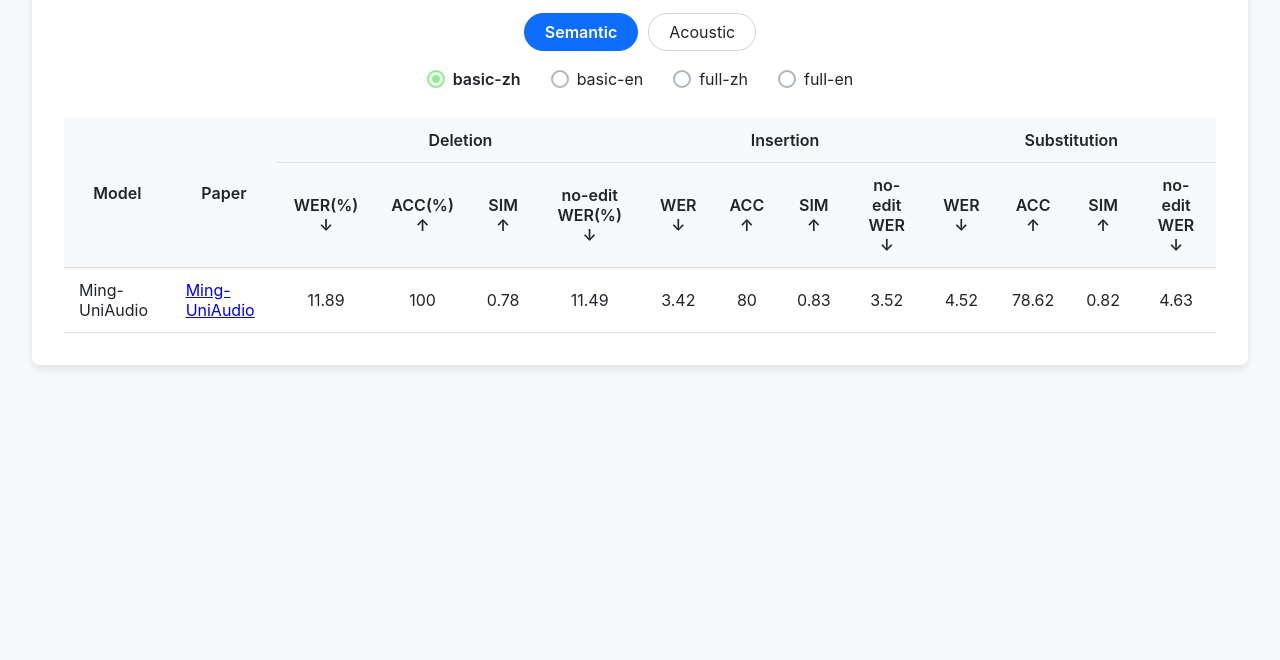
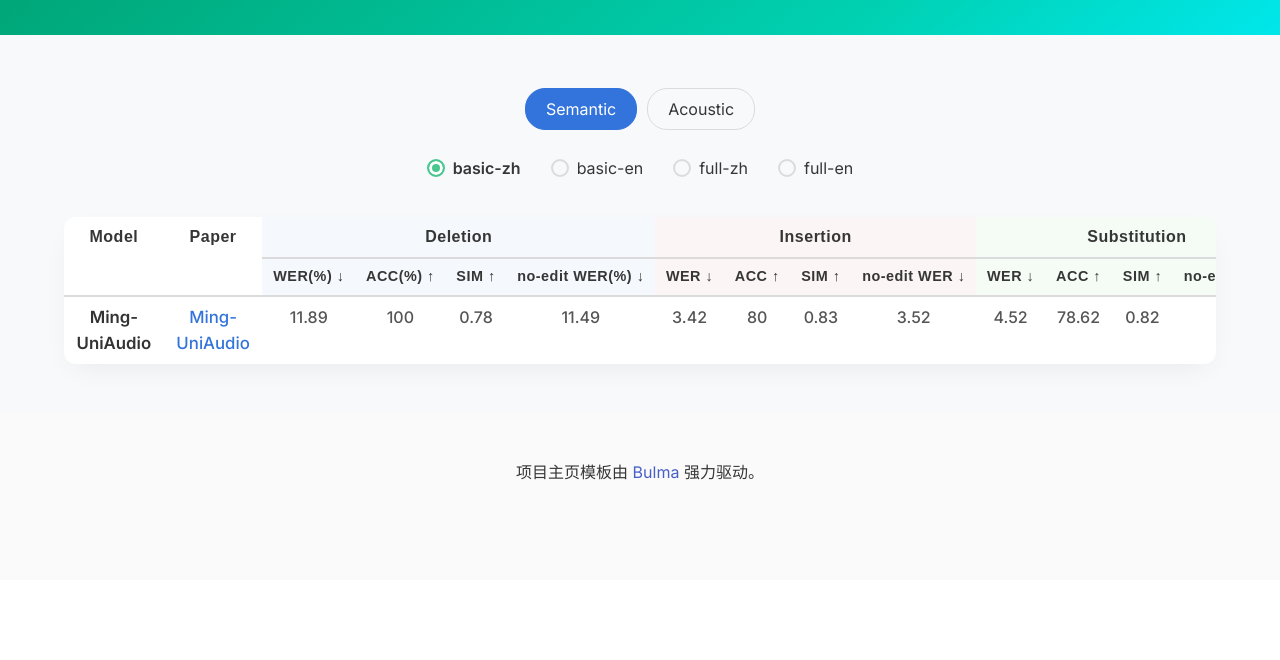
Before and after one commit to Lsx1999/Ming-Freeform-Audio-Edit-leaderboard, a plain HTML site: page index.html in a window 1280 px wide. Shown: the part 140-800 px from the top of the page. Drawn offline with nearby package versions, Linux system fonts and the light colour scheme; a web font is replaced by a local one.

Commit message:
添加了一些CSS样式

```diff
--- a/index.html
+++ b/index.html
@@ -4,55 +4,125 @@
 <head>
     <meta charset="UTF-8">
     <meta name="viewport" content="width=device-width, initial-scale=1.0">
-    <title>Ming-Freeform-Audio-Edit</title>
+    <title>Ming-Freeform-Audio-Edit Leaderboard</title>
+
+    <link href="https://fonts.googleapis.com/css?family=Google+Sans|Noto+Sans|Inter:400,500,600,700" rel="stylesheet">
+    <link rel="stylesheet" href="https://cdn.jsdelivr.net/npm/bulma@0.9.4/css/bulma.min.css">
+    <link rel="stylesheet" href="https://cdnjs.cloudflare.com/ajax/libs/font-awesome/6.2.0/css/all.min.css">
+
     <style>
+        /* 1. 全局与字体优化 */
         body {
-            font-family: -apple-system, BlinkMacSystemFont, "Segoe UI", Roboto, "Helvetica Neue", Arial, sans-serif;
-            margin: 0;
-            padding: 2rem;
-            background-color: #f8f9fa;
-            color: #212529;
+            font-family: 'Inter', 'Noto Sans', sans-serif;
+            background-color: #f7f9fb;
+            color: #363636;
         }
 
-        .container {
-            max-width: 1200px;
-            margin: auto;
-            background: #fff;
-            padding: 2rem;
-            border-radius: 8px;
-            box-shadow: 0 4px 8px rgba(0, 0, 0, 0.1);
+        .hero .title,
+        thead th {
+            font-family: 'Google Sans', sans-serif;
+            font-weight: 700;
         }
 
-        h1 {
-            text-align: center;
-            margin-bottom: 1.5rem;
+        /* 2. 表格容器与阴影 */
+        .table-container {
+            border-radius: 12px;
+            overflow: hidden;
+            box-shadow: 0 10px 30px -10px rgba(0, 0, 0, 0.08);
+            background-color: #ffffff;
         }
 
-        table {
-            width: 100%;
-            border-collapse: collapse;
-            text-align: left;
-            margin-top: 1.5rem;
+        /* 3. 表格整体样式 */
+        .table {
+            background-color: transparent;
         }
 
-        th,
-        td {
-            padding: 12px 15px;
-            border-bottom: 1px solid #dee2e6;
-            text-align: center;
-            vertical-align: middle;
+        /* 4. 表头 (thead) 的精致化改造 */
+        thead {
+            background-color: #FDFDFD;
+            border-bottom: 2px solid #F0F0F0;
         }
 
-        /* 左对齐基础列以提高可读性 */
-        td.base-column {
-            text-align: left;
+        thead th {
+            color: #555;
+            font-weight: 600;
+            letter-spacing: 0.5px;
+            text-transform: none;
+            border: none;
+            cursor: pointer;
         }
 
+        thead th[data-metric-id] {
+            font-size: 0.9em;
+            white-space: nowrap;
+        }
+
+        .th-group-1 {
+            background-color: rgba(238, 243, 251, 0.6);
+        }
+
+        .th-group-2 {
+            background-color: rgba(251, 238, 238, 0.6);
+        }
+
+        .th-group-3 {
+            background-color: rgba(238, 251, 239, 0.6);
+        }
+
+        /* 5. 表格主体 (tbody) 的行与单元格样式 */
+        tbody tr {
+            transition: background-color 0.2s ease;
+        }
+
+        tbody tr:last-child td {
+            border-bottom: none;
+        }
+
+        tbody tr:hover {
+            background-color: #fafcff !important;
+        }
+
+        td,
+        th {
+            padding: 1.25rem 1rem;
+            vertical-align: middle;
+            text-align: center !important;
+            border-color: #f0f0f0;
+        }
+
+        /* 6. 内容层次感 */
+        /* --- 修改开始：移除或注释掉基础列的左对齐规则 --- */
+        td.base-column {
+            /* text-align: left !important;  <-- 此行已被移除或注释 */
+            font-weight: 600;
+            font-size: 1.05em;
+            color: #333;
+        }
+
+        /* --- 修改结束 --- */
+
+        td.base-column a {
+            color: #3273dc;
+            text-decoration: none;
+            font-weight: 500;
+        }
+
+        td.base-column a:hover {
+            text-decoration: underline;
+        }
+
+        tbody td:not(.base-column) {
+            font-size: 1em;
+            color: #555;
+            font-weight: 500;
+        }
+
+        /* 7. 选择器样式 */
         .selector-group {
             display: flex;
             justify-content: center;
             align-items: center;
-            margin-bottom: 1.5rem;
+            margin-bottom: 2rem;
             flex-wrap: wrap;
         }
 
@@ -63,22 +133,16 @@
         #dataset-selector label {
             padding: 8px 20px;
             margin: 5px;
-            border: 1px solid #ced4da;
+            border: 1px solid #dbdbdb;
             border-radius: 20px;
             cursor: pointer;
             transition: all 0.2s ease-in-out;
-            font-size: 1rem;
         }
 
         #dataset-selector input[type="radio"]:checked+label {
-            background-color: #0d6efd;
+            background-color: #3273dc;
             color: #fff;
-            border-color: #0d6efd;
-            font-weight: 600;
-        }
-
-        #dataset-selector label:hover {
-            border-color: #8ab4f8;
+            border-color: #3273dc;
         }
 
         #version-selector {
@@ -90,7 +154,6 @@
             align-items: center;
             cursor: pointer;
             margin: 5px 15px;
-            font-size: 1rem;
             user-select: none;
         }
 
@@ -100,58 +163,66 @@
             width: 18px;
             height: 18px;
             margin-right: 8px;
-            border: 2px solid #adb5bd;
+            border: 2px solid #dbdbdb;
             border-radius: 50%;
             transition: all 0.2s ease-in-out;
             box-sizing: border-box;
         }
 
         #version-selector label:hover::before {
-            border-color: #0d6efd;
+            border-color: #3273dc;
         }
 
         #version-selector input[type="radio"]:checked+label::before {
-            border-color: #90ee90;
-            background-color: #90ee90;
+            border-color: #48c78e;
+            background-color: #48c78e;
             box-shadow: inset 0 0 0 3px #fff;
         }
 
         #version-selector input[type="radio"]:checked+label {
             font-weight: 600;
         }
-
-        thead th {
-            background-color: #f8f9fa;
-            font-weight: 600;
-            user-select: none;
-        }
-
-        thead th[data-metric-id] {
-            cursor: pointer;
-        }
-
-        thead th[data-metric-id]:hover {
-            background-color: #e9ecef;
-        }
     </style>
 </head>
 
 <body>
+    <section class="hero is-primary is-bold">
+        <div class="hero-body">
             <div class="container">
-        <h1>Ming-Freeform-Audio-Edit Leaderboard</h1>
+                <h1 class="title is-2">
+                    Ming-Freeform-Audio-Edit Leaderboard
+                </h1>
+                <p class="subtitle is-4">
+                    一个用于评测自由格式音频编辑任务的开放基准
+                </p>
+            </div>
+        </div>
+    </section>
+
+    <section class="section">
+        <div class="container">
             <div id="dataset-selector" class="selector-group"></div>
             <div id="version-selector" class="selector-group"></div>
-        <div id="leaderboard-container">
-            <table id="leaderboard-table">
+
+            <div id="leaderboard-container" class="table-container">
+                <table id="leaderboard-table" class="table is-hoverable is-fullwidth">
                     <thead></thead>
                     <tbody></tbody>
                 </table>
             </div>
         </div>
+    </section>
+
+    <footer class="footer">
+        <div class="content has-text-centered">
+            <p>
+                项目主页模板由 <a href="https://bulma.io">Bulma</a> 强力驱动。
+            </p>
+        </div>
+    </footer>
 
     <script>
         document.addEventListener('DOMContentLoaded', async () => {
-            // --- 其他JS代码保持不变 ---
             const datasetSelector = document.getElementById('dataset-selector');
             const versionSelector = document.getElementById('version-selector');
             const tableHead = document.querySelector('#leaderboard-table thead');
@@ -160,7 +231,6 @@
             let currentDatasetId = '';
             let currentVersionId = '';
             let currentSort = { metricId: '', direction: '' };
-
             try {
                 const response = await fetch('./data/leaderboard_data.json');
                 allData = await response.json();
@@ -169,7 +239,6 @@
                 tableBody.innerHTML = '<tr><td colspan="100%">无法加载数据。</td></tr>';
                 return;
             }
-
             function init() {
                 const datasetIds = Object.keys(allData); if (datasetIds.length === 0) return;
                 currentDatasetId = datasetIds[0]; createDatasetSelector(datasetIds); updateVersionSelector(); render();
@@ -180,55 +249,52 @@
             function updateVersionSelector() {
                 versionSelector.innerHTML = ''; const dataset = allData[currentDatasetId]; const versionIds = Object.keys(dataset.versions); if (versionIds.length <= 1) { versionSelector.style.display = 'none'; currentVersionId = versionIds[0]; return; } versionSelector.style.display = 'flex'; currentVersionId = versionIds[0]; versionIds.forEach(id => { const input = document.createElement('input'); input.type = 'radio'; input.id = `ver-${id}`; input.name = 'version'; input.value = id; if (id === currentVersionId) input.checked = true; const label = document.createElement('label'); label.htmlFor = `ver-${id}`; label.textContent = dataset.versions[id].name; versionSelector.appendChild(input); versionSelector.appendChild(label); input.addEventListener('change', (e) => { currentVersionId = e.target.value; currentSort = { metricId: '', direction: '' }; render(); }); });
             }
-
-            // --- 修改开始：重构render函数，使其完全由JSON驱动 ---
             function render() {
                 if (!currentDatasetId || !currentVersionId) return;
-
                 const versionData = allData[currentDatasetId].versions[currentVersionId];
-                const columns = versionData.columns || []; // 基础列定义
+                const columns = versionData.columns || [];
                 const metricsData = versionData.metrics;
                 let models = [...versionData.models];
-
-                // 1. 生成表头 (Header)
                 let headerRow1 = '<tr>';
                 let headerRow2 = '<tr>';
-
-                // 1.1 生成基础列的表头
                 columns.forEach(col => {
                     headerRow1 += `<th rowspan="2">${col.name}</th>`;
                 });
-
-                // 1.2 生成指标列的表头
                 const flatMetrics = [];
+                let groupIndex = 0;
                 for (const groupKey in metricsData) {
                     const group = metricsData[groupKey];
                     const metricCount = group.list.length;
-                    headerRow1 += `<th colspan="${metricCount}">${group.name}</th>`;
+                    const colorClass = `th-group-${(groupIndex % 3) + 1}`;
+                    headerRow1 += `<th colspan="${metricCount}" class="${colorClass}">${group.name}</th>`;
                     group.list.forEach(metric => {
-                        headerRow2 += `<th data-metric-id="${metric.id}" data-sort-dir="${metric.sort}">${metric.name}</th>`;
+                        let sortIndicator = '';
+                        if (metric.id === currentSort.metricId) {
+                            const iconClass = currentSort.direction === 'asc' ? 'fa-arrow-up' : 'fa-arrow-down';
+                            sortIndicator = ` <span class="icon is-small"><i class="fas ${iconClass}"></i></span>`;
+                        }
+                        headerRow2 += `<th data-metric-id="${metric.id}" data-sort-dir="${metric.sort}" class="${colorClass}">${metric.name}${sortIndicator}</th>`;
                         flatMetrics.push(metric);
                     });
+                    groupIndex++;
                 }
                 headerRow1 += '</tr>';
                 headerRow2 += '</tr>';
                 tableHead.innerHTML = headerRow1 + headerRow2;
-
-                // 2. 数据排序 (Sorting)
+                if (!currentSort.metricId && flatMetrics.length > 0) {
+                    currentSort.metricId = flatMetrics[0].id;
+                    currentSort.direction = flatMetrics[0].sort;
+                }
                 if (currentSort.metricId) {
                     models.sort((a, b) => {
                         const valA = a.scores[currentSort.metricId];
                         const valB = b.scores[currentSort.metricId];
-                        return currentSort.direction === 'asc' ? valA - valB : valB - valA;
+                        return currentSort.direction === 'asc' ? (valA - valB) : (valB - valA);
                     });
                 }
-
-                // 3. 渲染表体 (Body)
                 tableBody.innerHTML = '';
                 models.forEach(model => {
                     let bodyRow = '<tr>';
-
-                    // 3.1 渲染基础列的数据
                     columns.forEach(col => {
                         const cellData = model[col.id];
                         let cellHtml = '-';
@@ -243,27 +309,25 @@
                         }
                         bodyRow += `<td class="base-column">${cellHtml}</td>`;
                     });
-
-                    // 3.2 渲染指标列的数据
                     flatMetrics.forEach(metric => {
                         bodyRow += `<td>${model.scores[metric.id] || '-'}</td>`;
                     });
-
                     bodyRow += '</tr>';
                     tableBody.innerHTML += bodyRow;
                 });
-
-                // 4. 为新表头添加事件监听
                 tableHead.querySelectorAll('th[data-metric-id]').forEach(th => {
                     th.addEventListener('click', () => {
-                        currentSort.metricId = th.dataset.metricId;
+                        const newMetricId = th.dataset.metricId;
+                        if (currentSort.metricId === newMetricId) {
+                            currentSort.direction = currentSort.direction === 'asc' ? 'desc' : 'asc';
+                        } else {
+                            currentSort.metricId = newMetricId;
                             currentSort.direction = th.dataset.sortDir;
+                        }
                         render();
                     });
                 });
             }
-            // --- 修改结束 ---
-
             init();
         });
     </script>
```
Lines whose indentation alone changed are shown as unchanged.
